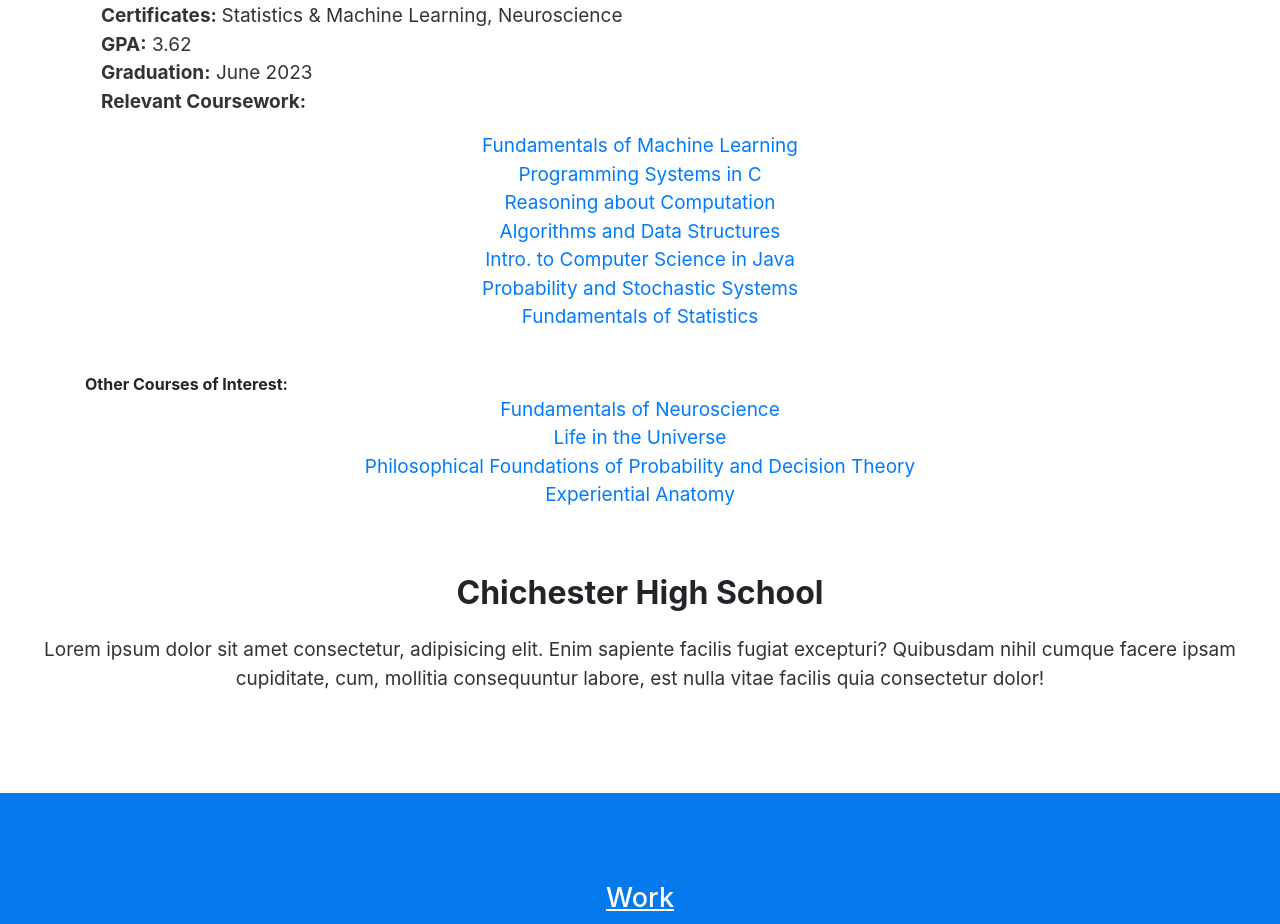
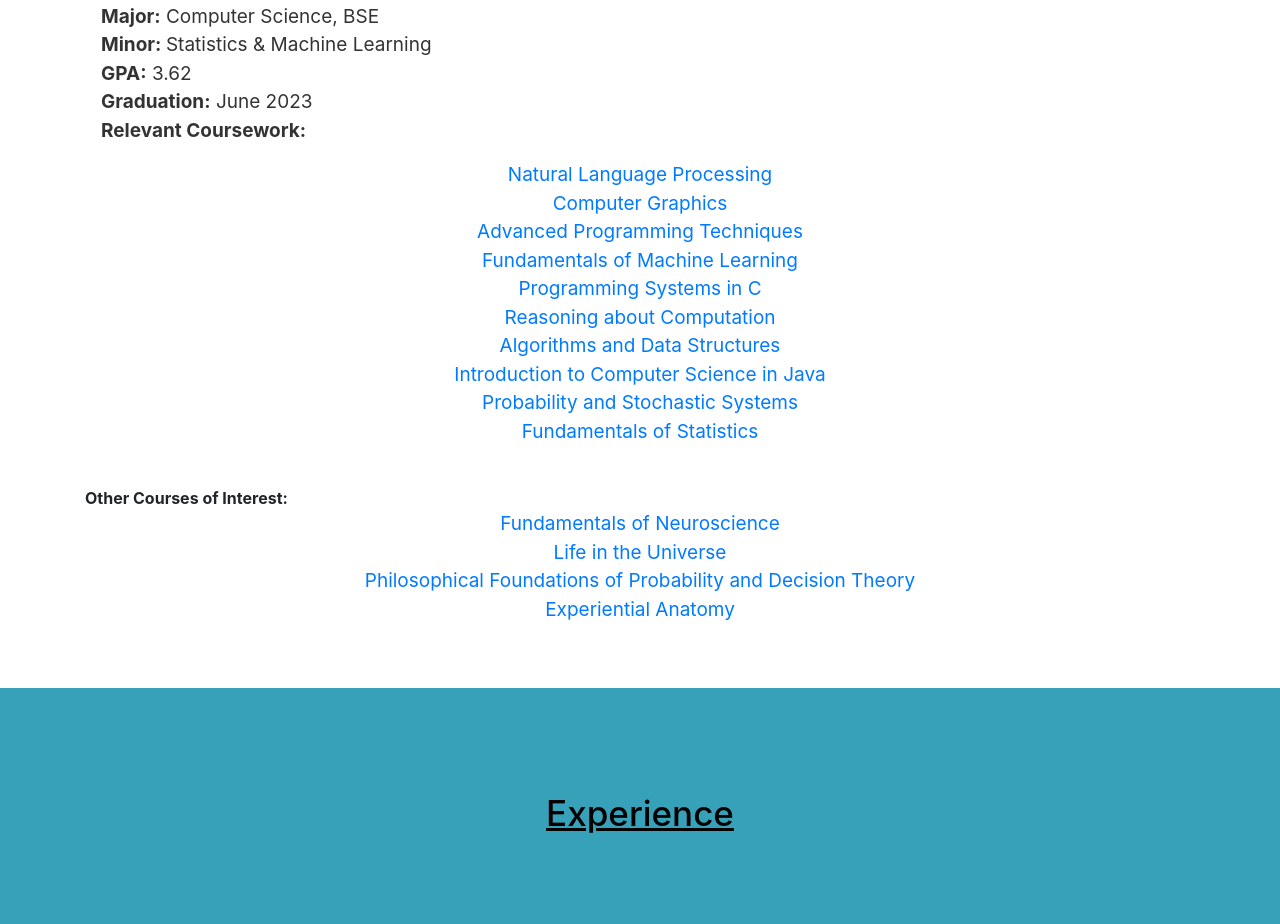
Before and after one commit to darrenzheng13/darrenzheng13.github.io, a plain HTML site: page index.html in a window 1280 px wide. Shown: the part 686-1610 px from the top of the page. Drawn offline with nearby package versions, Linux system fonts and the light colour scheme.

Commit message:
font changes etc

```diff
--- a/index.html
+++ b/index.html
@@ -21,9 +21,9 @@
                 <ul>
                     <li><a href="#home">Home</a></li>
                     <li><a href="#education">Education</a></li>
-                    <li><a href="#work">Work</a></li>
+                    <li><a href="#experience">Experience</a></li>
+                    <li><a href="#projects">Projects</a></li>
                     <li><a href="#skills">Skills</a></li>
-                    <li><a href="#projects">Projects</a></li>
                     <li><a href="">Resume</a></li>
                     <li><a href="#contact">Contact</a></li>
                 </ul>
@@ -47,32 +47,71 @@
     </section>
 
     <!--Education-->
-    <section class="education" id="education">
+    <section id="education">
         <div class="container">
-            <h1 class="heading-blue text-center my-1"><u><b>Education</b></u></h1>
-            <h2 class="text-center"><b>Princeton University</b></h2>
+            <h1 class="heading-blue text-center my-3"><u><b>Education</b></u></h1>
+            <h3 class="text-center text-orange"><b>Princeton University</b></h3>
             <p class="p-black m-3">
                 <b>Major:</b> Computer Science, BSE<br>
-                <b>Certificates: </b>Statistics & Machine Learning, Neuroscience<br>
+                <b>Minor: </b>Statistics & Machine Learning<br>
                 <b>GPA:</b> 3.62<br>
                 <b>Graduation:</b> June 2023<br>
                 <b>Relevant Coursework:</b>
                 <ul class="class-list">
-                <li><a href="https://registrar.princeton.edu/course-offerings/course-details?term=1214&courseid=010279"
+                    <li>
+                        <a href="https://registrar.princeton.edu/course-offerings/course-details?term=1214&courseid=002073"
                         target="_blank">
-                        Fundamentals of Machine Learning</a></li>
-                <li><a href="https://registrar.princeton.edu/course-offerings/course-details?courseid=002053&term=1214"
-                        target="_blank">Programming Systems in C</a></li>
-                <li><a href="https://registrar.princeton.edu/course-offerings/course-details?courseid=010455&term=1214"
-                        target="_blank">Reasoning about Computation</a></li>
-                <li><a href="https://www.cs.princeton.edu/courses/archive/fall20/cos226/syllabus.php"
-                        target="_blank">Algorithms and Data Structures</a></li>
-                <li><a href="https://registrar.princeton.edu/course-offerings/course-details?courseid=002051&term=1204"
-                        target="_blank">Intro. to Computer Science in Java</a></li>
-                <li><a href="https://registrar.princeton.edu/course-offerings/course-details?courseid=007999&term=1212"
-                        target="_blank">Probability and Stochastic Systems</a></li>
-                <li><a href="https://registrar.princeton.edu/course-offerings/course-details?courseid=007996&term=1212"
-                        target="_blank">Fundamentals of Statistics</a></li>
+                        Natural Language Processing
+                        </a>
+                    </li>
+                    <li>
+                        <a href="https://registrar.princeton.edu/course-offerings/course-details?term=1214&courseid=015210"
+                        target="_blank">
+                        Computer Graphics
+                        </a>
+                    </li>
+                    <li>
+                        <a href="https://registrar.princeton.edu/course-offerings/course-details?term=1214&courseid=010279"
+                        target="_blank">
+                        Advanced Programming Techniques
+                        </a>
+                    </li>
+                    <li>
+                        <a href="https://registrar.princeton.edu/course-offerings/course-details?term=1222&courseid=002065"
+                        target="_blank">
+                        Fundamentals of Machine Learning
+                        </a>
+                    </li>
+                    <li>
+                        <a href="https://registrar.princeton.edu/course-offerings/course-details?courseid=002053&term=1214"
+                        target="_blank">Programming Systems in C
+                        </a>
+                    </li>
+                    <li>
+                        <a href="https://registrar.princeton.edu/course-offerings/course-details?courseid=010455&term=1214"
+                        target="_blank">Reasoning about Computation
+                        </a>
+                    </li>
+                    <li>
+                        <a href="https://www.cs.princeton.edu/courses/archive/fall20/cos226/syllabus.php"
+                            target="_blank">Algorithms and Data Structures
+                        </a>
+                    </li>
+                    <li>
+                        <a href="https://registrar.princeton.edu/course-offerings/course-details?courseid=002051&term=1204"
+                            target="_blank">Introduction to Computer Science in Java
+                        </a>
+                    </li>
+                    <li>
+                        <a href="https://registrar.princeton.edu/course-offerings/course-details?courseid=007999&term=1212"
+                            target="_blank">Probability and Stochastic Systems
+                        </a>
+                    </li>
+                    <li>
+                        <a href="https://registrar.princeton.edu/course-offerings/course-details?courseid=007996&term=1212"
+                            target="_blank">Fundamentals of Statistics
+                        </a>
+                    </li>
                 </ul><br>
                 <b>Other Courses of Interest:</b>
                 <ul class="class-list">
@@ -88,44 +127,35 @@
             </p>
             <br>
             <br>
-            <h2 class="text-center"><b>Chichester High School</b></h2>
-        </div>
-
-        <div>
-            <p class="p-black text-center m-3">
-                Lorem ipsum dolor sit amet consectetur, adipisicing elit. Enim sapiente facilis fugiat excepturi?
-                Quibusdam nihil cumque facere ipsam cupiditate, cum, mollitia consequuntur labore, est nulla vitae
-                facilis quia consectetur dolor!
-            </p>
         </div>
 
     </section>
 
-    <!--Work-->
-    <section class="work" id="work">
+    <!--Experience-->
+    <section class="blue-section" id="experience">
         <div class="container">
-            <h1 class="heading-white text-center my-1"><u>Work</u></h1>
+            <h1 class="heading-white text-center my-1"><u>Experience</u></h1>
+        </div>
+    </section>
+
+    <!--Projects-->
+    <section class="white-section" id="projects">
+        <div class="container">
+            <h1 class="heading-blue text-center my-1"><u>Projects</u></h1>
         </div>
     </section>
 
     <!--Skills-->
-    <section class="skills" id="skills">
+    <section class="blue-section" id="skills">
         <div class="container">
-            <h1 class="heading-blue text-center my-1"><u><b>Skills</b></u></h1>
-        </div>
-    </section>
-
-    <!--Projects-->
-    <section class="projects" id="projects">
-        <div class="container">
-            <h1 class="heading-white text-center my-1"><u>Projects</u></h1>
+            <h1 class="heading-white text-center my-1"><u>Skills</u></h1>
         </div>
     </section>
 
     <!--Contact-->
-    <section class="contact" id="contact">
+    <section class="white-section" id="contact">
         <div class="container">
-            <h1 class="heading-blue text-center my-1"><u><b>Contact</b></u></h1>
+            <h1 class="heading-blue text-center my-1"><u>Contact</u></h1>
 
             <button type="button" class="btn btn-secondary" data-bs-container="body" data-bs-toggle="popover" data-bs-placement="bottom" data-bs-content="Bottom popover">
                 <a href="https://www.google.com">GOOGLE</a>
--- a/style.css
+++ b/style.css
@@ -1,7 +1,8 @@
-@import url('https://fonts.googleapis.com/css2?family=Lato:wght@300&display=swap');
+@import url("https://fonts.googleapis.com/css2?family=Lato:wght@300&display=swap");
+@import url("https://fonts.googleapis.com/css2?family=Varela&display=swap");
 
 :root {
-    --primary-color: #047aed;
+  --primary-color: #37a1b9;
 }
 
 * {
@@ -11,7 +12,7 @@
 }
 
 body {
-    font-family: 'Lato', sans-serif;
+  font-family: "Varela", sans-serif;
   color: #333;
   line-height: 1.6;
 }
@@ -22,10 +23,11 @@ ul {
 
 a {
   text-decoration: none;
-    color:#333;
+  color: #333;
 }
 
-h1, h2 {
+h1,
+h2 {
   font-weight: 300;
   line-height: 1.2;
   margin: 10px 0;
@@ -59,6 +61,7 @@ img {
 
 .navbar a:hover {
   border-bottom: 2px #fff solid;
+  color: black;
 }
 
 .navbar .flex {
@@ -99,7 +102,7 @@ img {
 
 .home::before,
 .home::after {
-    content: '';
+  content: "";
   position: absolute;
   height: 100px;
   bottom: -70px;
@@ -114,14 +117,20 @@ img {
 
 /* Section Headings */
 .heading-blue {
-    font-size: 27px;
-    color: var(--primary-color);
+  font-size: 35px;
+  /* color: var(--primary-color); */
+  color: black;
 }
 
 .heading-white {
-    padding-top: 85px;
-    font-size: 27px;
-    color: #fff;
+  font-size: 35px;
+  /* color: #fff; */
+  color: black;
+}
+
+.text-orange {
+  color: #f79314;
+  outline-color: black;
 }
 
 /* Section Paragraphs */
@@ -136,7 +145,7 @@ img {
 }
 
 /* Education */
-.education {
+#education {
   padding-top: 100px;
 }
 
@@ -145,29 +154,22 @@ img {
   font-size: 19px;
 }
 
-.class-list a:hover {
-    border-bottom: 1px #333 solid;
+.white-section {
+  padding-top: 100px;
+  height: 400px;
+  position: relative;
+}
+
+.blue-section {
+  padding-top: 100px;
+  height: 400px;
+  background-color: var(--primary-color);
+  color: #fff;
+  position: relative;
 }
 
 /*
-.education::before,
-.education::after {
-    content: '';
-    position: relative;
-    height: 100px;
-    bottom: -70px;
-    right: 0;
-    left: 0;
-    background: var(--primary-color);
-    transform: skewY(-3deg);
-    -webkit-transform: skewY(-3deg);
-    -moz-transform: skewY(-3deg);
-    -ms-transform: skewY(-3deg);
-}
-*/
-
-/* Work */
-.work {
+.experience {
   margin-top: 100px;
   height: 400px;
   background-color: var(--primary-color);
@@ -175,25 +177,25 @@ img {
   position: relative;
 }
 
-/* Skills */
-.skills {
-    padding-top: 100px;
+
+.projects {
+  margin-top: 100px;
   height: 400px;
   position: relative;
 }
 
-/* Projects */
-.projects {
-    margin-top: 100px;
+
+.skills {
+  padding-top: 100px;
   height: 400px;
   background-color: var(--primary-color);
   color: #fff;
   position: relative;
 }
 
-/* Contact */
+
 .contact {
   padding-top: 100px;
   height: 400px;
   position: relative;
-}
+} */
--- a/utilities.css
+++ b/utilities.css
@@ -9,7 +9,7 @@
   background-color: #fff;
   color: #333;
   border-radius: 10px;
-    box-shadow: 0 3px 10px rgba(0,0,0,0.2);
+  box-shadow: 0 3px 10px rgba(0, 0, 0, 0.2);
   padding: 20px;
   margin: 10px;
 }
@@ -31,6 +31,7 @@
 
 .bttn:hover {
   transform: scale(0.98);
+  color: black;
 }
 
 .text-center {
```
Lines whose indentation alone changed are shown as unchanged.
